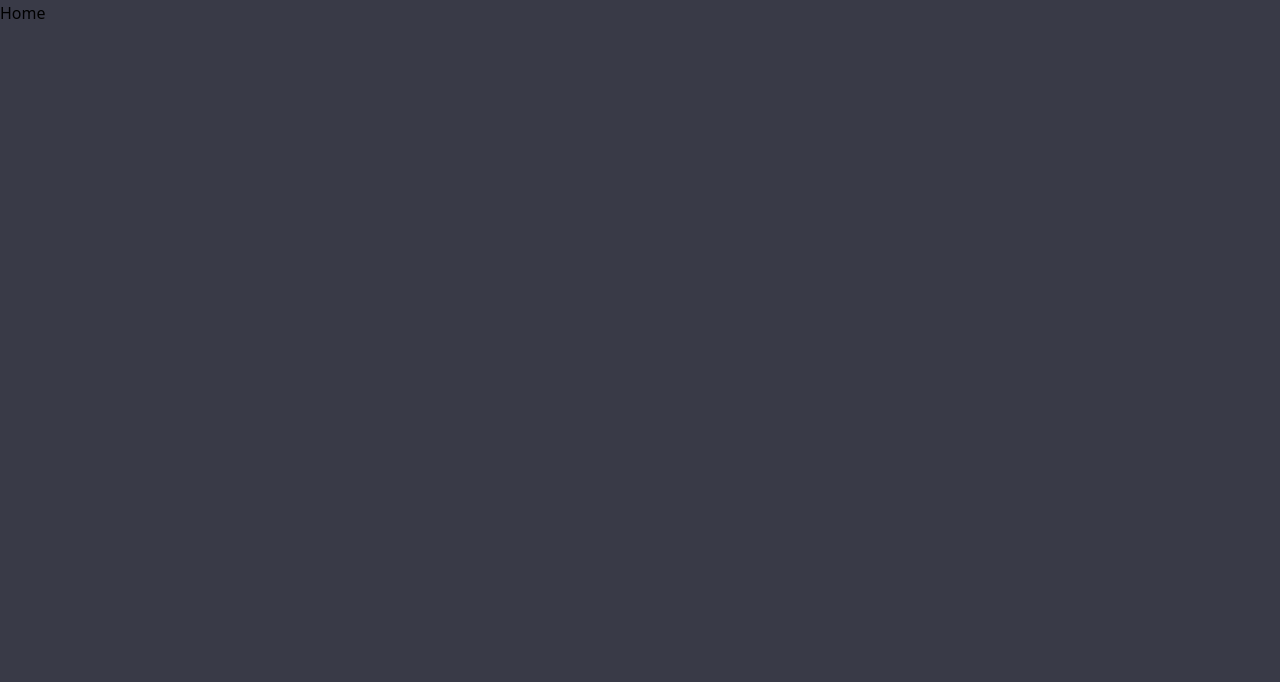
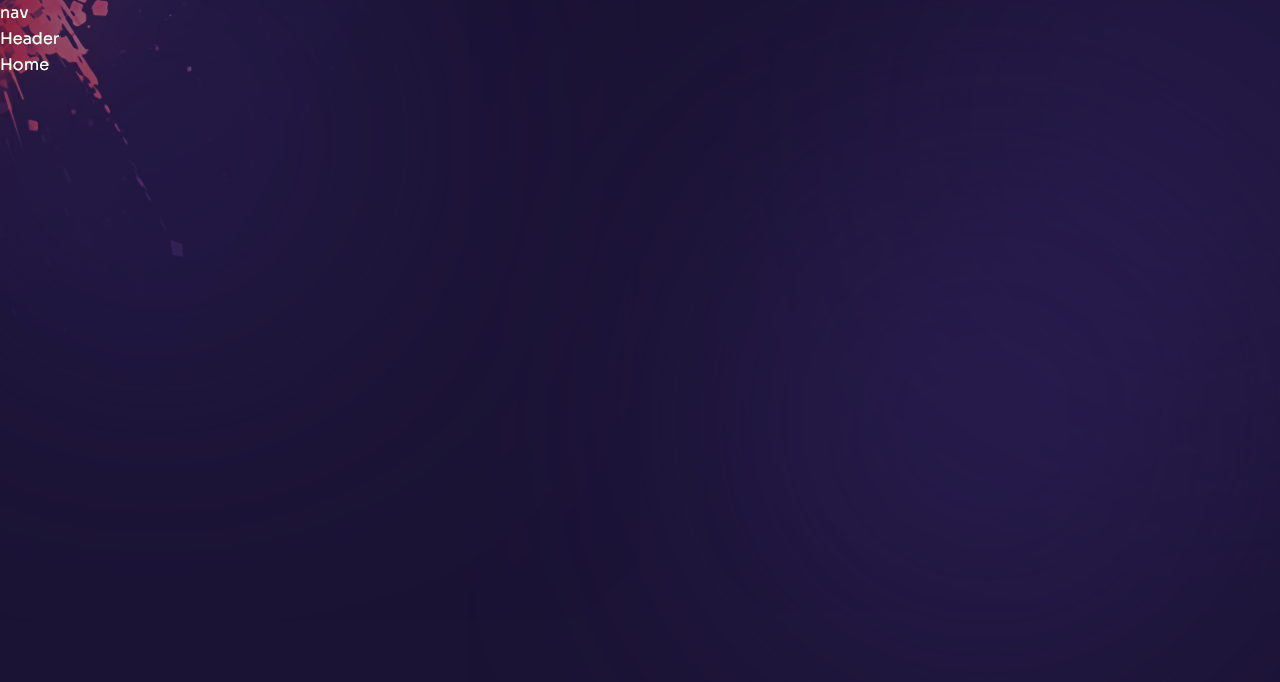
Before and after one commit to Aththas/my-portofolio, a Next.js app in the folder aththas/: page / in a window 1280 px wide. Shown: the top 682 px of the page. Built offline with nearby package versions, Linux system fonts and the light colour scheme.

Commit message:
Layout completed

```diff
--- a/aththas/components/Layout.js
+++ b/aththas/components/Layout.js
@@ -1,5 +1,26 @@
-const Layout = () => {
-  return <div>Layout</div>;
+//fonts
+import {Sora} from '@next/font/google';
+
+const sora = Sora({
+  subsets: ['latin'],
+  variable: '--font-sora',
+  weight: ['100', '200', '300', '400', '500', '600', '700', '800'],
+});
+
+//components
+import Nav from '../components/Nav';
+import Header from '../components/Header';
+import TopLeftImg from '../components/TopLeftImg';
+
+const Layout = ( {children} ) => {
+  return (
+    <div className={`page bg-site text-white bg-cover bg-no-repeat ${sora.variable} font-sora relative`}>
+      <TopLeftImg/>
+      <Nav/>
+      <Header/>
+      {children}
+    </div>
+  );
 };
 
 export default Layout;
--- a/aththas/components/TopLeftImg.js
+++ b/aththas/components/TopLeftImg.js
@@ -1,5 +1,12 @@
+//images
+import Image from 'next/image';
+
 const TopLeftImg = () => {
-  return <div>Top Left Image</div>;
+  return (
+    <div className='absolute left-0 top-0 mix-blend-color-dodge z-10 w-[200px] xl:w-[400px] opacity-50'>
+      <Image src='/top-left-img.png' width={400} height={400} alt=''/>
+    </div>
+  );
 };
 
 export default TopLeftImg;
--- a/aththas/pages/_app.js
+++ b/aththas/pages/_app.js
@@ -1,7 +1,15 @@
 import '../styles/globals.css';
 
+//components
+import Layout from '../components/Layout';
+
+
 function MyApp({ Component, pageProps }) {
-  return <Component {...pageProps} />;
+  return (
+    <Layout>
+      <Component {...pageProps} />
+    </Layout>
+  );
 }
 
 export default MyApp;
```
